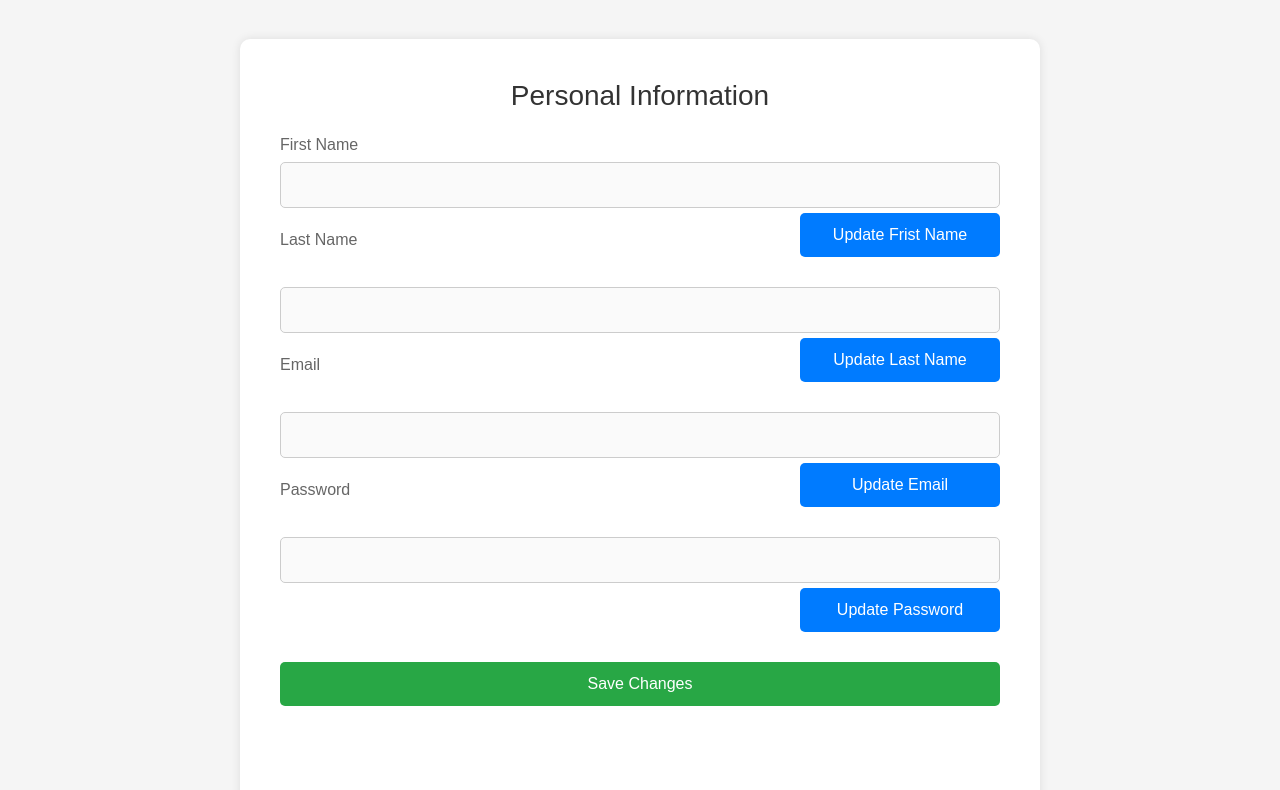
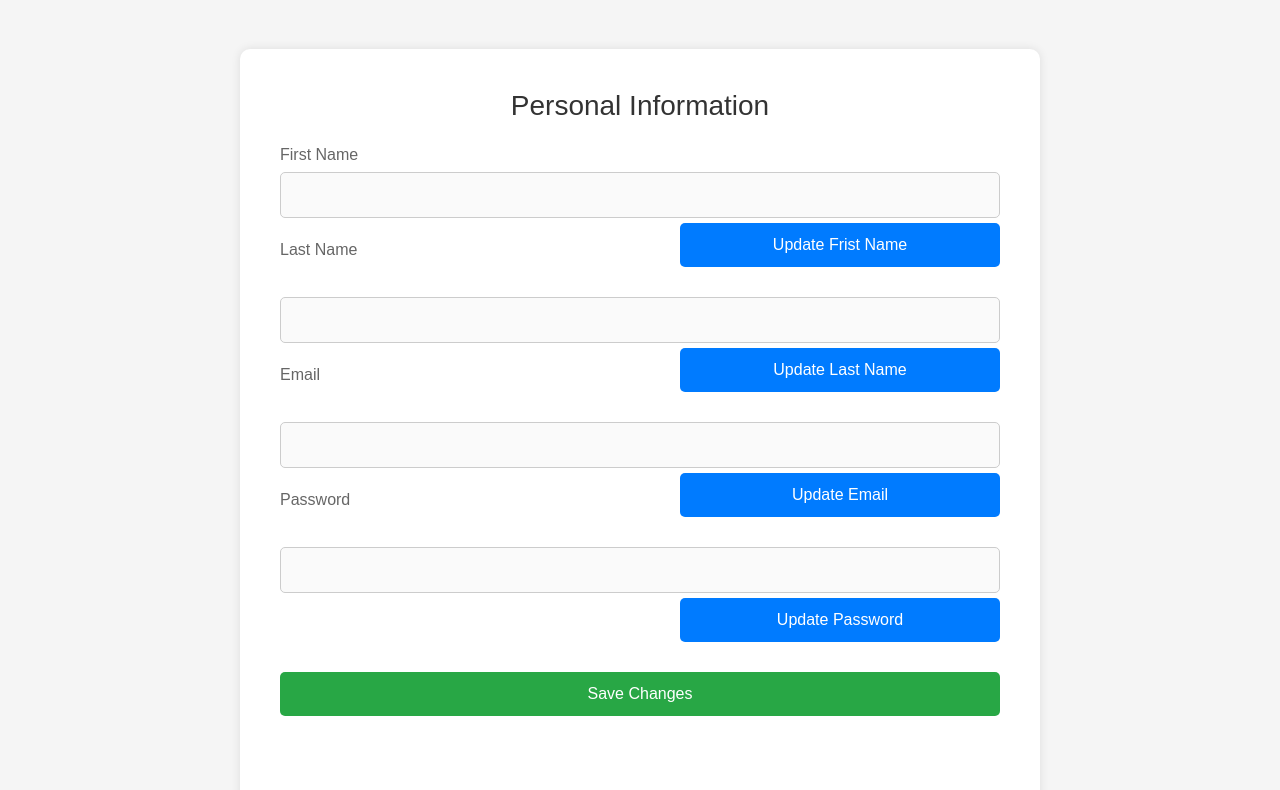
Before and after one commit to ramighazzawi2002/showzone-team, a plain HTML site: page pages/profile.html in a window 1280 px wide. Shown: the part 79-869 px from the top of the page. Drawn offline with nearby package versions, Linux system fonts and the light colour scheme; no server answers; files whose address does not match are found by name.

Commit message:
Update profile.css

```diff
--- a/css/profile.css
+++ b/css/profile.css
@@ -1,6 +1,4 @@
-          html {
-            font-size: 10px;
-        }
+
         :root {
     --gradient-color: linear-gradient(90deg, #1e38a3, #021048);
     --black: rgb(255, 255, 255);
```
